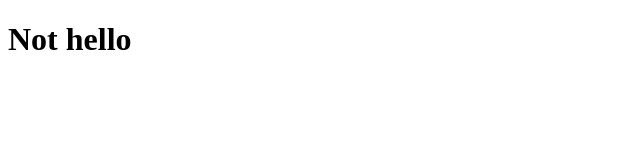
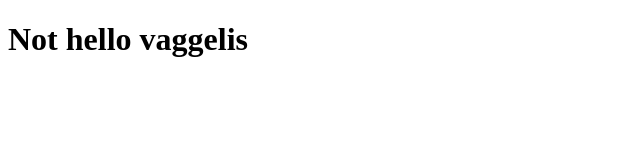
Before and after one commit to Dourdox5/PROJECT-ANIMALS, a plain HTML site: page index.html in a window 1280 px wide. Shown: the whole page, without its empty margins (0-640 px from the left). Drawn offline with Linux system fonts and the light colour scheme.

Commit message:
vaggelis update

```diff
--- a/index.html
+++ b/index.html
@@ -6,6 +6,6 @@
     <title>Document</title>
 </head>
 <body>
-    <h1>Not hello</h1>
+    <h1>Not hello vaggelis</h1>
 </body>
 </html>
```
